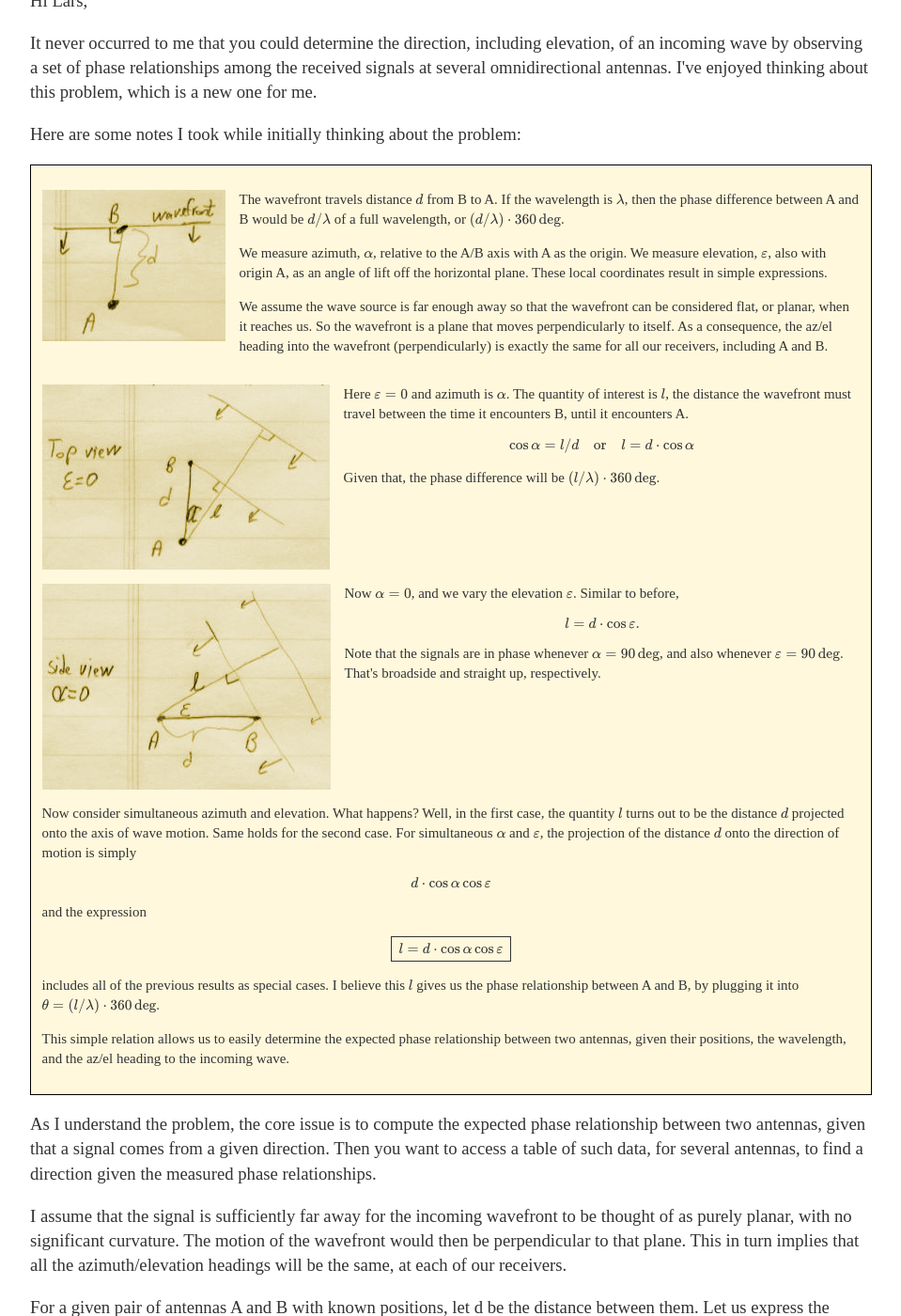
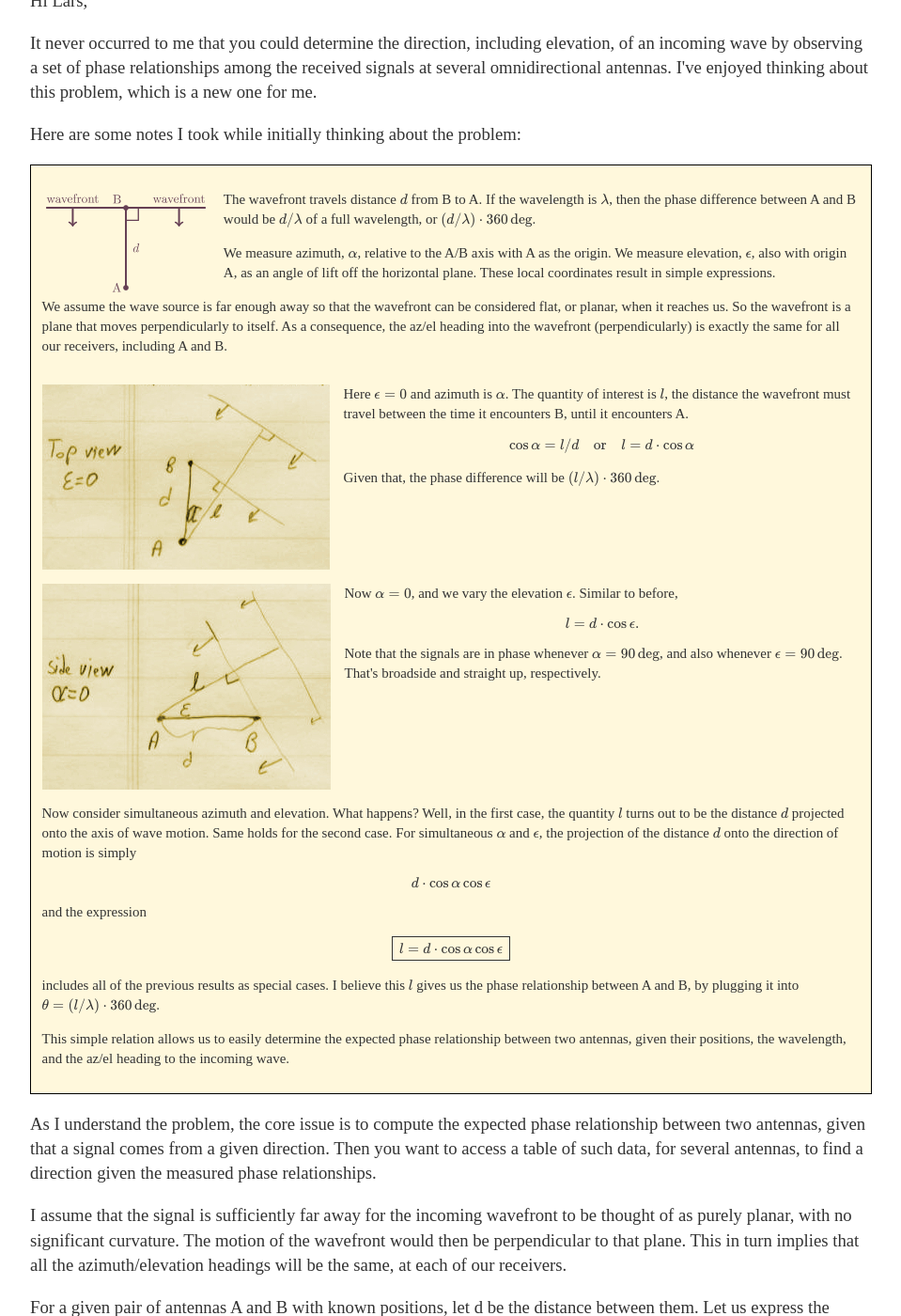
Before and after one commit to ttdoucet/ttdoucet.github.io, a Jekyll site: the page built from df/index.html, in a window 1280 px wide and 1400 px high, scrolled down 443 px. Shown: the whole window at 94% size, without its empty margins (160-1119 px from the left). Built offline with Jekyll 4.4.1, drawn with Linux system fonts in a browser that asks for light colours; formulas are drawn with MathJax 3.

Commit message:
Added svg for figure.

```diff
--- a/df/index.html
+++ b/df/index.html
@@ -45,14 +45,14 @@ for me.
 <div style="background-color: cornsilk; border: 1px solid black; padding: 1em; font-size: 0.8em">
 
 <p>
-<img src="docs/azel-notes-1.jpg" style="float:left; margin-right:1em;">
+<img src="docs/azel-notes-1.svg" style="float:left; margin-right:1em;">
 The wavefront travels distance \(d\) from B to A.  If the wavelength is \(\lambda\),
 then the phase difference between A and B would be \(d/\lambda\) of a full wavelength,
 or \((d/\lambda)\cdot 360\deg\).
 </p>
 
 <p>We measure azimuth, \(\alpha\), relative to the A/B axis with A as
-  the origin.  We measure elevation, \(\varepsilon\), also with origin A,
+  the origin.  We measure elevation, \(\epsilon\), also with origin A,
   as an angle of lift off the horizontal plane.  These local coordinates
   result in simple expressions.
 
@@ -67,7 +67,7 @@ or \((d/\lambda)\cdot 360\deg\).
 
 <p>
 <img src="docs/azel-notes-2.jpg" style="float:left; margin-right:1em;" />
-Here \(\varepsilon=0\) and azimuth is \(\alpha\).  The quantity of interest is \(l\),
+Here \(\epsilon=0\) and azimuth is \(\alpha\).  The quantity of interest is \(l\),
 the distance the wavefront must travel between the time it encounters B, until it
 encounters A.
 
@@ -84,31 +84,31 @@ Given that, the phase difference will be
 
 <p>
 <img src="docs/azel-notes-3.jpg" style="float:left; margin-right:1em; clear:left;" />
-Now \(\alpha=0\), and we vary the elevation \(\varepsilon\).  Similar to before,
+Now \(\alpha=0\), and we vary the elevation \(\epsilon\).  Similar to before,
 \begin{equation}
-l=d\cdot\cos\varepsilon.
+l=d\cdot\cos\epsilon.
 \end{equation}
 </p>
 <p>Note that the signals are in phase whenever \(\alpha=90\deg\), and also
-  whenever \(\varepsilon=90\deg\).  That's broadside and straight up, respectively.
+  whenever \(\epsilon=90\deg\).  That's broadside and straight up, respectively.
 
 <div style="clear:both";>
 </div>
 <p>Now consider simultaneous azimuth and elevation.  What happens?  Well, in the
   first case, the quantity \(l\) turns out to be the distance \(d\) projected onto
   the axis of wave motion.  Same holds for the second case.  For simultaneous
-  \(\alpha\) and \(\varepsilon\), the projection of the distance \(d\) onto the direction
+  \(\alpha\) and \(\epsilon\), the projection of the distance \(d\) onto the direction
   of motion is simply
 
 \begin{equation}
-d\cdot\cos\alpha\cos\varepsilon
+d\cdot\cos\alpha\cos\epsilon
 \end{equation}
 
 
 <p>and the expression
 
 \begin{equation}
-\boxed{\;\strut l = d\cdot\cos\alpha\cos\varepsilon\;}
+\boxed{\;\strut l = d\cdot\cos\alpha\cos\epsilon\;}
 \end{equation}
 
 <p>includes all of the previous results as special cases.  I believe
```
Also changed, not shown: df/docs/azel-notes-1.svg (added).
